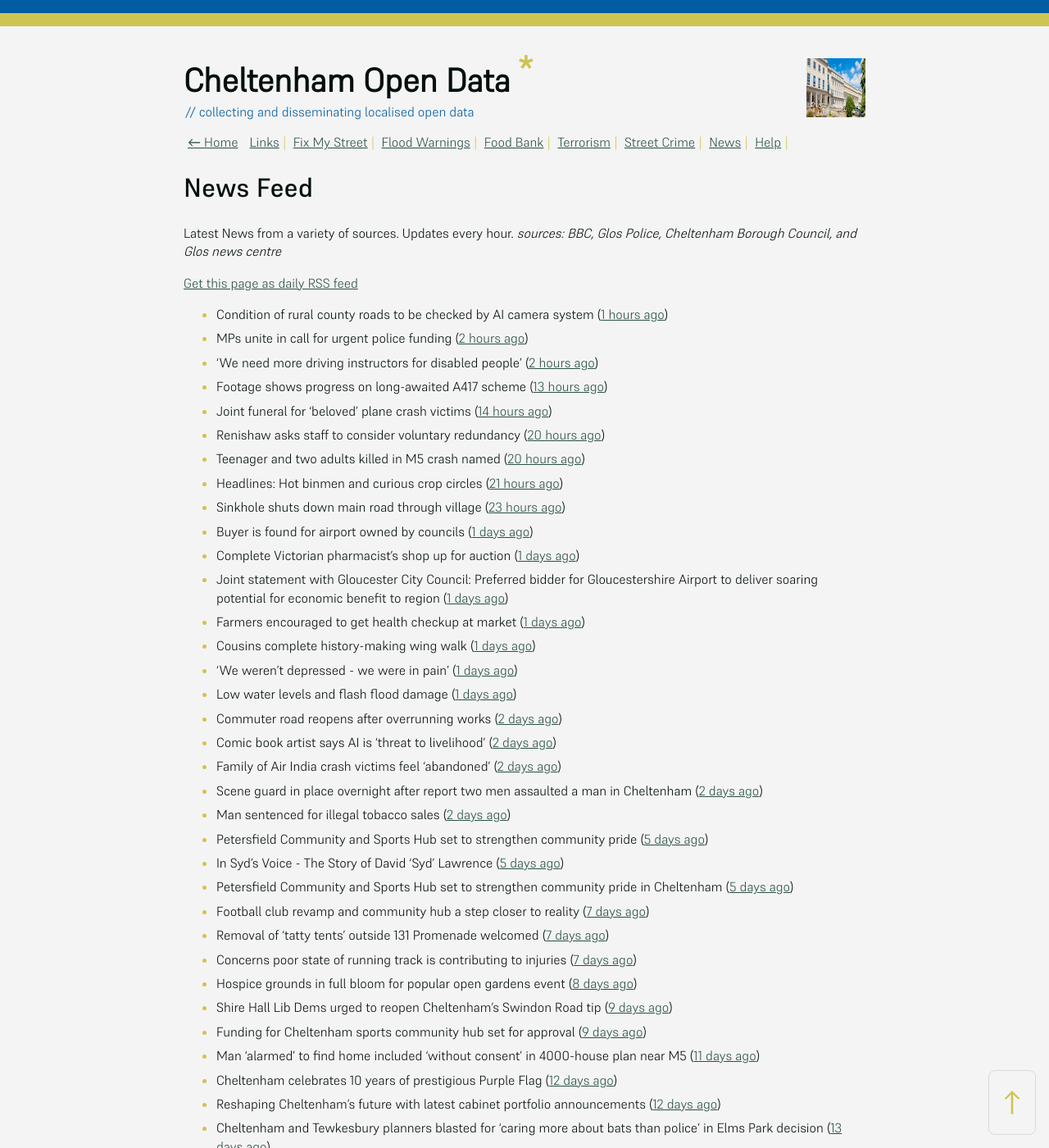
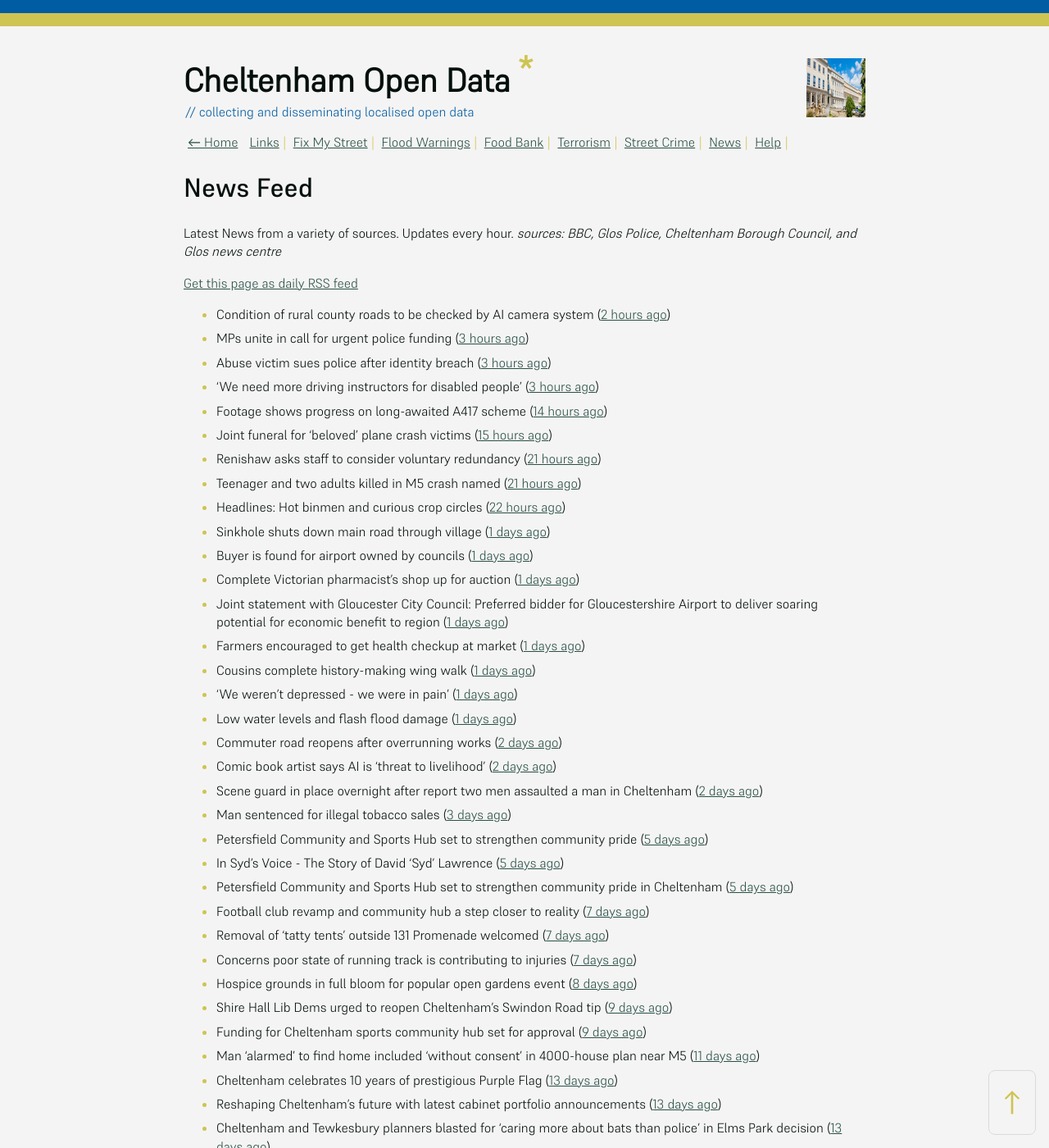
Before and after one commit to mat-0/cheltenham-open-data, a Jekyll site: the page built from _pages/news.md, in a window 1280 px wide and 1400 px high. Shown: the whole window at 82% size. Built offline with Jekyll 4.4.1, drawn with Linux system fonts in a browser that asks for light colours; some of the changed text lies outside the part shown.

Commit message:
Updated 2025-06-19 08:59:37

```diff
--- a/_pages/news.md
+++ b/_pages/news.md
@@ -12,15 +12,16 @@ _sources: BBC, Glos Police, Cheltenham Borough Council, and Glos news centre_
 [Get this page as daily RSS feed](/daily.rss)
 
 <!-- news_marker starts -->
-- Condition of rural county roads to be checked by AI camera system ([1 hours ago](https://gloucesternewscentre.co.uk/condition-of-rural-county-roads-to-be-checked-by-ai-camera-system/))
-- MPs unite in call for urgent police funding ([2 hours ago](https://www.bbc.com/news/articles/cev0jk0v88do))
-- 'We need more driving instructors for disabled people' ([2 hours ago](https://www.bbc.com/news/articles/cx27142pgn4o))
-- Footage shows progress on long-awaited A417 scheme ([13 hours ago](https://www.bbc.com/news/articles/c628rjve01lo))
-- Joint funeral for 'beloved' plane crash victims ([14 hours ago](https://www.bbc.com/news/articles/c4g8re3v64zo))
-- Renishaw asks staff to consider voluntary redundancy ([20 hours ago](https://www.bbc.com/news/articles/cwykllmg8pvo))
-- Teenager and two adults killed in M5 crash named ([20 hours ago](https://www.bbc.com/news/articles/c80prrgepzeo))
-- Headlines: Hot binmen and curious crop circles ([21 hours ago](https://www.bbc.com/news/articles/c5ykj8kq83no))
-- Sinkhole shuts down main road through village ([23 hours ago](https://www.bbc.com/news/articles/c4gk5d89n8zo))
+- Condition of rural county roads to be checked by AI camera system ([2 hours ago](https://gloucesternewscentre.co.uk/condition-of-rural-county-roads-to-be-checked-by-ai-camera-system/))
+- MPs unite in call for urgent police funding ([3 hours ago](https://www.bbc.com/news/articles/cev0jk0v88do))
+- Abuse victim sues police after identity breach ([3 hours ago](https://www.bbc.com/news/articles/cdxk0x09k7qo))
+- 'We need more driving instructors for disabled people' ([3 hours ago](https://www.bbc.com/news/articles/cx27142pgn4o))
+- Footage shows progress on long-awaited A417 scheme ([14 hours ago](https://www.bbc.com/news/articles/c628rjve01lo))
+- Joint funeral for 'beloved' plane crash victims ([15 hours ago](https://www.bbc.com/news/articles/c4g8re3v64zo))
+- Renishaw asks staff to consider voluntary redundancy ([21 hours ago](https://www.bbc.com/news/articles/cwykllmg8pvo))
+- Teenager and two adults killed in M5 crash named ([21 hours ago](https://www.bbc.com/news/articles/c80prrgepzeo))
+- Headlines: Hot binmen and curious crop circles ([22 hours ago](https://www.bbc.com/news/articles/c5ykj8kq83no))
+- Sinkhole shuts down main road through village ([1 days ago](https://www.bbc.com/news/articles/c4gk5d89n8zo))
 - Buyer is found for airport owned by councils ([1 days ago](https://www.bbc.com/news/articles/c70xjdr4veyo))
 - Complete Victorian pharmacist's shop up for auction ([1 days ago](https://www.bbc.com/news/articles/cly36y5qwz3o))
 - Joint statement with Gloucester City Council: Preferred bidder for Gloucestershire Airport to deliver soaring potential for economic benefit to region ([1 days ago](https://www.cheltenham.gov.uk/news/article/3021/joint_statement_with_gloucester_city_council_preferred_bidder_for_gloucestershire_airport_to_deliver_soaring_potential_for_economic_benefit_to_region))
@@ -30,9 +31,8 @@ _sources: BBC, Glos Police, Cheltenham Borough Council, and Glos news centre_
 - Low water levels and flash flood damage ([1 days ago](https://www.bbc.com/news/articles/cn5krq5pgldo))
 - Commuter road reopens after overrunning works ([2 days ago](https://www.bbc.com/news/articles/c78n5zl514lo))
 - Comic book artist says AI is 'threat to livelihood' ([2 days ago](https://www.bbc.com/news/articles/cjrnr779z2lo))
-- Family of Air India crash victims feel 'abandoned' ([2 days ago](https://www.bbc.com/news/articles/c5y0lwreg9qo))
 - Scene guard in place overnight after report two men assaulted a man in Cheltenham ([2 days ago](https://gloucesternewscentre.co.uk/scene-guard-in-place-overnight-after-report-two-men-assaulted-a-man-in-cheltenham/))
-- Man sentenced for illegal tobacco sales ([2 days ago](https://gloucesternewscentre.co.uk/man-sentenced-for-illegal-tobacco-sales/))
+- Man sentenced for illegal tobacco sales ([3 days ago](https://gloucesternewscentre.co.uk/man-sentenced-for-illegal-tobacco-sales/))
 - Petersfield Community and Sports Hub set to strengthen community pride ([5 days ago](https://gloucesternewscentre.co.uk/petersfield-community-and-sports-hub-set-to-strengthen-community-pride/))
 - In Syd's Voice - The Story of David 'Syd' Lawrence ([5 days ago](https://www.bbc.co.uk/sounds/play/p0lj4vvq))
 - Petersfield Community and Sports Hub set to strengthen community pride in Cheltenham ([5 days ago](https://www.cheltenham.gov.uk/news/article/3020/petersfield_community_and_sports_hub_set_to_strengthen_community_pride_in_cheltenham))
@@ -43,12 +43,12 @@ _sources: BBC, Glos Police, Cheltenham Borough Council, and Glos news centre_
 - Shire Hall Lib Dems urged to reopen Cheltenham’s Swindon Road tip ([9 days ago](https://gloucesternewscentre.co.uk/shire-hall-lib-dems-urged-to-reopen-cheltenhams-swindon-road-tip/))
 - Funding for Cheltenham sports community hub set for approval ([9 days ago](https://gloucesternewscentre.co.uk/funding-for-cheltenham-sports-community-hub-set-for-approval/))
 - Man ‘alarmed’ to find home included ‘without consent’ in 4000-house plan near M5 ([11 days ago](https://gloucesternewscentre.co.uk/man-alarmed-to-find-home-included-without-consent-in-4000-house-plan-near-m5/))
-- Cheltenham celebrates 10 years of prestigious Purple Flag ([12 days ago](https://www.cheltenham.gov.uk/news/article/3019/cheltenham_celebrates_10_years_of_prestigious_purple_flag))
-- Reshaping Cheltenham’s future with latest cabinet portfolio announcements ([12 days ago](https://www.cheltenham.gov.uk/news/article/3018/reshaping_cheltenhams_future_with_latest_cabinet_portfolio_announcements))
+- Cheltenham celebrates 10 years of prestigious Purple Flag ([13 days ago](https://www.cheltenham.gov.uk/news/article/3019/cheltenham_celebrates_10_years_of_prestigious_purple_flag))
+- Reshaping Cheltenham’s future with latest cabinet portfolio announcements ([13 days ago](https://www.cheltenham.gov.uk/news/article/3018/reshaping_cheltenhams_future_with_latest_cabinet_portfolio_announcements))
 - Cheltenham and Tewkesbury planners blasted for ‘caring more about bats than police’ in Elms Park decision ([13 days ago](https://gloucesternewscentre.co.uk/cheltenham-and-tewkesbury-planners-blasted-for-caring-more-about-bats-than-police-in-elms-park-decision/))
 - Gloucestershire Constabulary supports National Police Chiefs’ Council’s 2Wheel Operation ([13 days ago](https://gloucesternewscentre.co.uk/gloucestershire-constabulary-supports-national-police-chiefs-councils-2wheel-operation/))
 - Decision on tapas bar which wants people to ‘enjoy good food and nice wine’ ([13 days ago](https://gloucesternewscentre.co.uk/decision-on-tapas-bar-which-wants-people-to-enjoy-good-food-and-nice-wine/))
-- Skinny jabs linked to surprise pregnancies warning ([13 days ago](https://www.bbc.co.uk/sounds/play/p0lgh4cd))
+- Skinny jabs linked to surprise pregnancies warning ([14 days ago](https://www.bbc.co.uk/sounds/play/p0lgh4cd))
 - Development consent granted for M5 Junction 10 Improvements Scheme ([14 days ago](https://gloucesternewscentre.co.uk/development-consent-granted-for-m5-junction-10-improvements-scheme/))
 - £25k cash boost for much-loved Cheltenham Playhouse ([15 days ago](https://gloucesternewscentre.co.uk/25k-cash-boost-for-much-loved-cheltenham-playhouse/))
 - £25k cash boost for much-loved Cheltenham Playhouse ([15 days ago](https://www.cheltenham.gov.uk/news/article/3017/25k_cash_boost_for_much-loved_cheltenham_playhouse))
```
Also changed, not shown: _data/flood.json (+4 -4 lines), _pages/fix-my-street.md (+3 -3 lines), index.md (+4 -4 lines).
